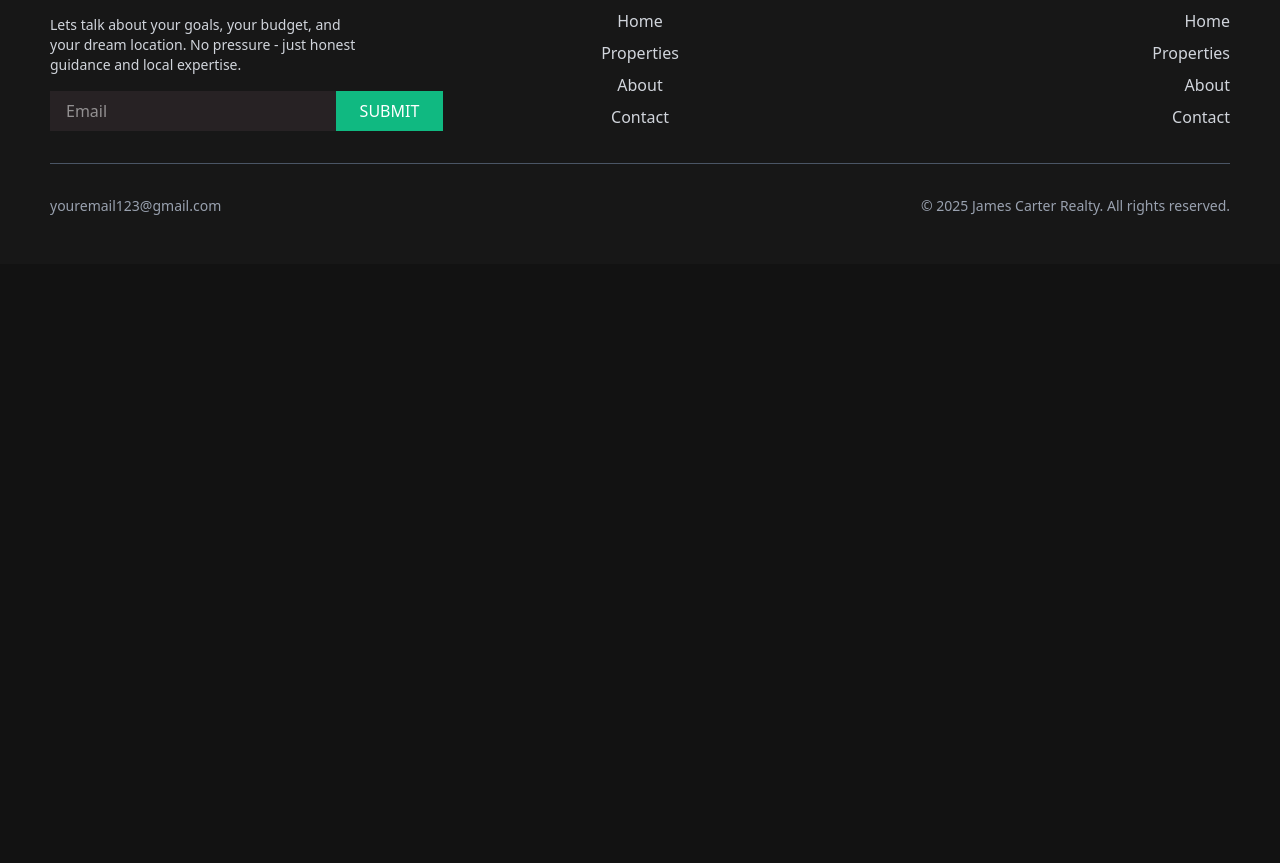
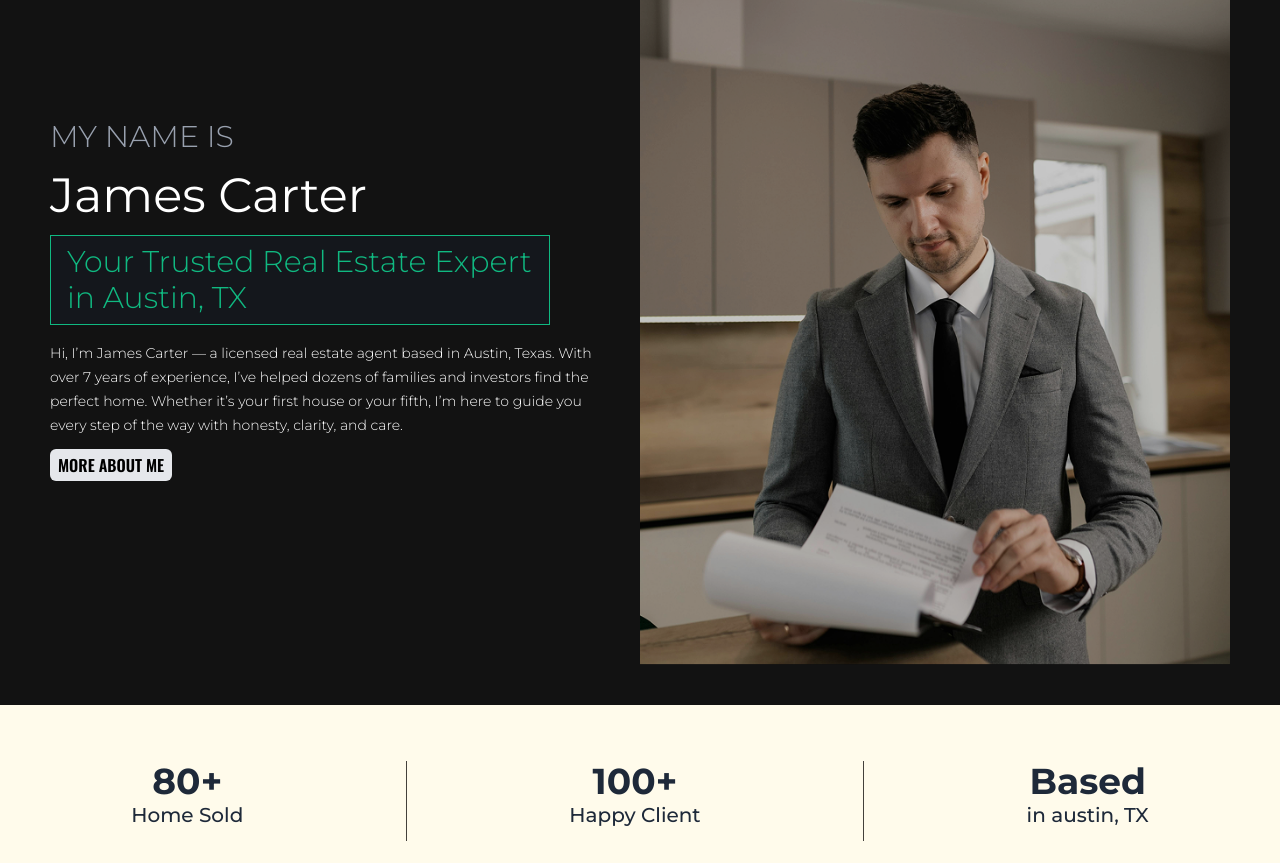
Before and after one commit to mohammedAliYusuf09/luxey-living-client, a Next.js app: page /about in a window 1280 px wide. Shown: the part 187-1050 px from the top of the page. Before the commit the page ends 800 px from the top, so only its background shows below. Built offline with nearby package versions, Linux system fonts and the light colour scheme.

Commit message:
adding some component in about page

```diff
--- a/app/about/page.tsx
+++ b/app/about/page.tsx
@@ -1,8 +1,21 @@
+import AboutHero from '@/components/AboutHero'
+import Consultation from '@/components/Consultation'
+import Stranth from '@/components/Stranth'
+import TestimonialCarousel from '@/components/TestimonialCarousel'
+import TipsInsits from '@/components/TipsInsits'
+import WorkShow from '@/components/WorkShow'
 import React from 'react'
 
 function about() {
   return (
-    <div>about</div>
+    <main>
+      <AboutHero/>
+      <WorkShow/>
+      <Stranth />
+      <TestimonialCarousel />
+      <TipsInsits/>
+      <Consultation/>
+    </main>
   )
 }
 
--- a/app/globals.css
+++ b/app/globals.css
@@ -46,6 +46,18 @@
 
 .filter-inputs{
   @apply p-3 bg-background text-gray-500 rounded-md focus:outline-none focus:ring-2 focus:ring-green-500;
+}
+
+.work-span{
+  @apply w-[1px] h-14 sm:h-16 md:h-20 bg-stone-700;
+}
+
+.work-h3{
+  @apply text-xl sm:text-2xl  md:text-4xl font-bold;
+}
+
+.work-h5{
+  @apply text-sm sm:text-lg md:text-xl font-medium;
 }
 
 @theme inline {
--- a/components/BlogsHeader.tsx
+++ b/components/BlogsHeader.tsx
@@ -1,7 +1,6 @@
 import React from 'react'
 
-import { Montserrat, Oswald, Inter } from "next/font/google";
-import { Carousel } from "./Carousel";
+import { Montserrat, Inter } from "next/font/google";
 
 const inter = Inter({
   subsets: ["latin"],
@@ -17,10 +16,7 @@
   display: "swap",
 });
 
-const oswald = Oswald({
-  subsets: ["latin"],
-  weight: ["400", "500", "600", "700"], // choose weights you need
-});
+
 
 function BlogsHeader() {
   return (
--- /dev/null
+++ b/components/Stranth.tsx
@@ -0,0 +1,9 @@
+function Stranth() {
+  return (
+    <section className="py-20">
+        <h2 className="text-4xl text-center text-white">Why should you choose us</h2>
+    </section>
+  )
+}
+
+export default Stranth
--- /dev/null
+++ b/components/WorkShow.tsx
@@ -0,0 +1,47 @@
+import { Montserrat } from 'next/font/google';
+import React from 'react'
+
+const montserrat = Montserrat({
+  subsets: ["latin"],
+  weight: ["400", "500", "700"],
+  style: ["normal", "italic"],
+  display: "swap",
+});
+
+function WorkShow() {
+  return (
+    <section className='py-14 bg-amber-50 overflow-hidden'>
+        <div className={`text-gray-800 responsive-container ${montserrat.className}`}>
+            <div className='flex justify-around'>
+                <div className='flex flex-col items-center'>
+                    <h3 className='work-h3'>80+</h3>
+                    <h5 className='work-h5'>Home Sold</h5>
+                </div>
+                <span className='work-span'></span>
+                <div className='flex flex-col items-center'>
+                    <h3 className='work-h3'>100+</h3>
+                    <h5 className='work-h5'>Happy Client</h5>
+                </div>
+                <span className='work-span'></span>
+                <div className='flex flex-col items-center'>
+                    <h3 className='work-h3'>Based</h3>
+                    <h5 className='work-h5'>in austin, TX</h5>
+                </div>
+            </div>
+            <div className='max-w-[360px] sm:max-w-[400px] md:max-w-[600px] flex justify-between mt-6 m-auto'>
+                <div className='flex flex-col items-center'>
+                    <h3 className='work-h3'>7+</h3>
+                    <h5 className='work-h5'>Years Experince</h5>
+                </div>
+                <span className='work-span'></span>
+                <div className='flex flex-col items-center'>
+                    <h3 className='work-h3'>Top</h3>
+                    <h5 className='work-h5'>Reated On Zillow</h5>
+                </div>
+            </div>
+        </div>
+    </section>
+  )
+}
+
+export default WorkShow
```
